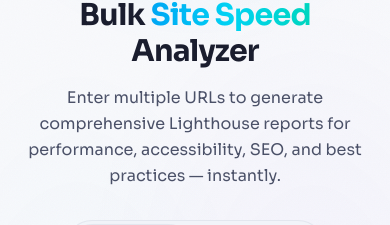
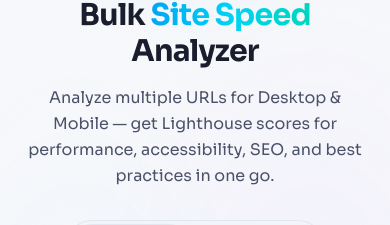
Before and after one commit to subhambitpastel/Site-Speed-Analyzer, a Next.js app: page / in a window 390 px wide. Shown: the part 203-428 px from the top of the page. Built offline with nearby package versions, Linux system fonts and the light colour scheme; no server answers.

Commit message:
Update hero subtitle to mention Desktop & Mobile
Changed from generic "Enter multiple URLs..." to
"Analyze multiple URLs for Desktop & Mobile..." to
highlight the dual-strategy capability.

```diff
--- a/src/app/page.tsx
+++ b/src/app/page.tsx
@@ -221,8 +221,8 @@
             Analyzer
           </h2>
           <p className="mx-auto mt-4 max-w-lg text-base leading-relaxed text-[var(--text-secondary)] sm:text-lg">
-            Enter multiple URLs to generate comprehensive Lighthouse reports for performance,
-            accessibility, SEO, and best practices — instantly.
+            Analyze multiple URLs for Desktop & Mobile — get Lighthouse scores
+            for performance, accessibility, SEO, and best practices in one go.
           </p>
         </section>
 
```
